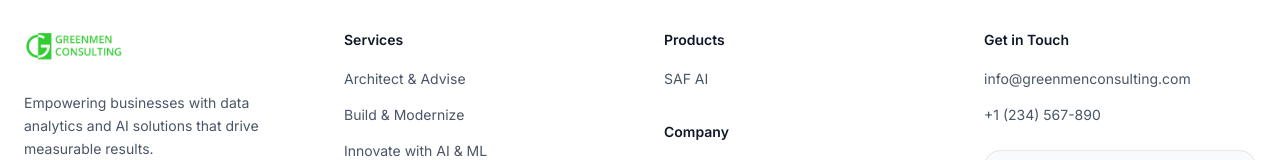
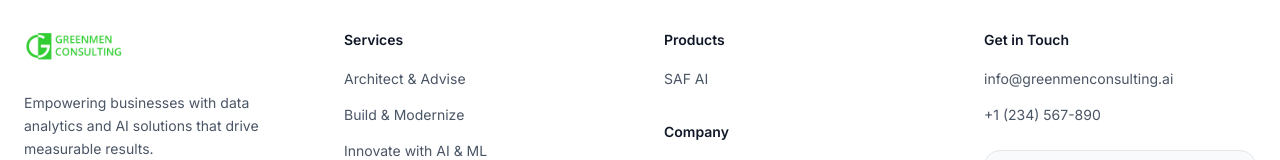
Before and after one commit to muthu-gmc/gmc-ai-website, a React (Vite) app: page / in a window 1280 px wide. Shown: the part 5209-5369 px from the top of the page. Built offline with nearby package versions, Linux system fonts and the light colour scheme.

Commit message:
Email id changed

```diff
--- a/src/components/GlobalFooter.tsx
+++ b/src/components/GlobalFooter.tsx
@@ -82,7 +82,7 @@ export function GlobalFooter() {
                 <Twitter className="w-4 h-4" />
               </a>
               <a
-                href="mailto:info@greenmenconsulting.com"
+                href="mailto:info@greenmenconsulting.ai"
                 className="w-9 h-9 rounded-lg bg-gray-100 hover:bg-gray-900 hover:text-white flex items-center justify-center transition-all"
               >
                 <Mail className="w-4 h-4" />
@@ -143,10 +143,10 @@ export function GlobalFooter() {
             <ul className="space-y-3 mb-6">
               <li>
                 <a
-                  href="mailto:info@greenmenconsulting.com"
+                  href="mailto:info@greenmenconsulting.ai"
                   className="text-sm text-gray-600 hover:text-gray-900 transition-colors"
                 >
-                  info@greenmenconsulting.com
+                  info@greenmenconsulting.ai
                 </a>
               </li>
               <li>
```
